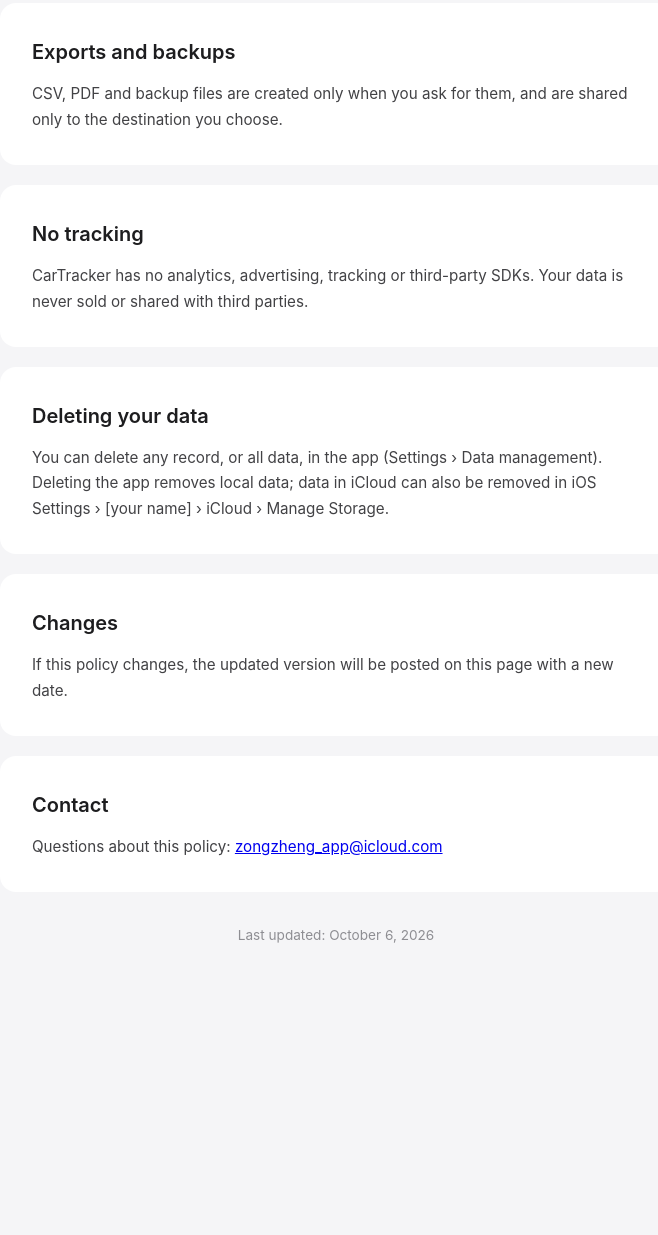
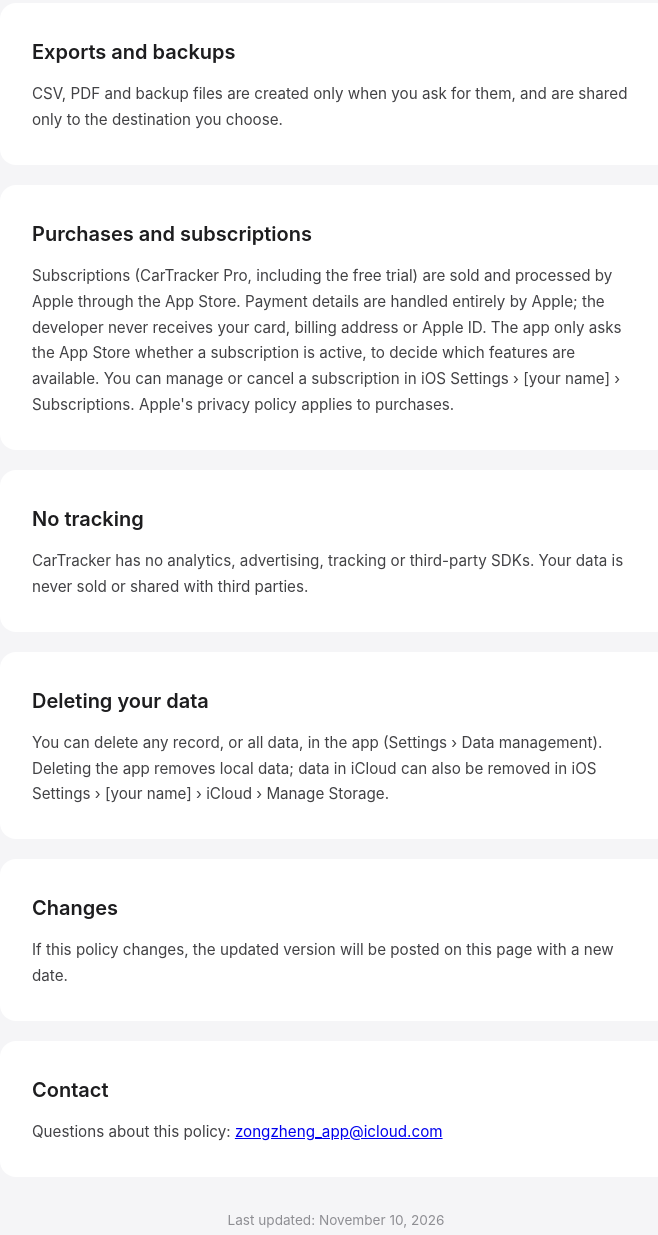
Before and after one commit to willwangzz/app-pages, a plain HTML site: page cartracker/privacy-policy.html in a window 1280 px wide. Shown: the part 1431-2666 px from the top of the page, without its empty margins (304-962 px from the left). Before the commit the page ends 2458 px from the top, so only its background shows below. Drawn offline with Linux system fonts and the light colour scheme.

Commit message:
CarTracker privacy policy: purchases and subscriptions are handled by Apple

```diff
--- a/cartracker/privacy-policy.html
+++ b/cartracker/privacy-policy.html
@@ -135,6 +135,11 @@
     </section>
 
     <section>
+      <h2>Purchases and subscriptions</h2>
+      <p>Subscriptions (CarTracker Pro, including the free trial) are sold and processed by Apple through the App Store. Payment details are handled entirely by Apple; the developer never receives your card, billing address or Apple ID. The app only asks the App Store whether a subscription is active, to decide which features are available. You can manage or cancel a subscription in iOS Settings › [your name] › Subscriptions. Apple's privacy policy applies to purchases.</p>
+    </section>
+
+    <section>
       <h2>No tracking</h2>
       <p>CarTracker has no analytics, advertising, tracking or third-party SDKs. Your data is never sold or shared with third parties.</p>
     </section>
@@ -194,6 +199,11 @@
     </section>
 
     <section>
+      <h2>购买和订阅</h2>
+      <p>订阅（CarTracker Pro，包括免费试用）由 Apple 通过 App Store 销售和处理。支付信息完全由 Apple 处理，开发者拿不到你的银行卡、账单地址或 Apple ID。App 只向 App Store 查询订阅是否有效，用来决定哪些功能可用。你可以在 iOS 设置 › [你的名字] › 订阅 中管理或取消订阅。购买适用 Apple 的隐私政策。</p>
+    </section>
+
+    <section>
       <h2>不追踪</h2>
       <p>CarTracker 不包含任何统计分析、广告、追踪或第三方 SDK。你的数据不会被出售，也不会与第三方共享。</p>
     </section>
@@ -214,7 +224,7 @@
     </section>
   </div>
 
-  <p class="last-updated">Last updated: October 6, 2026</p>
+  <p class="last-updated">Last updated: November 10, 2026</p>
 </div>
 
 <script>
```
